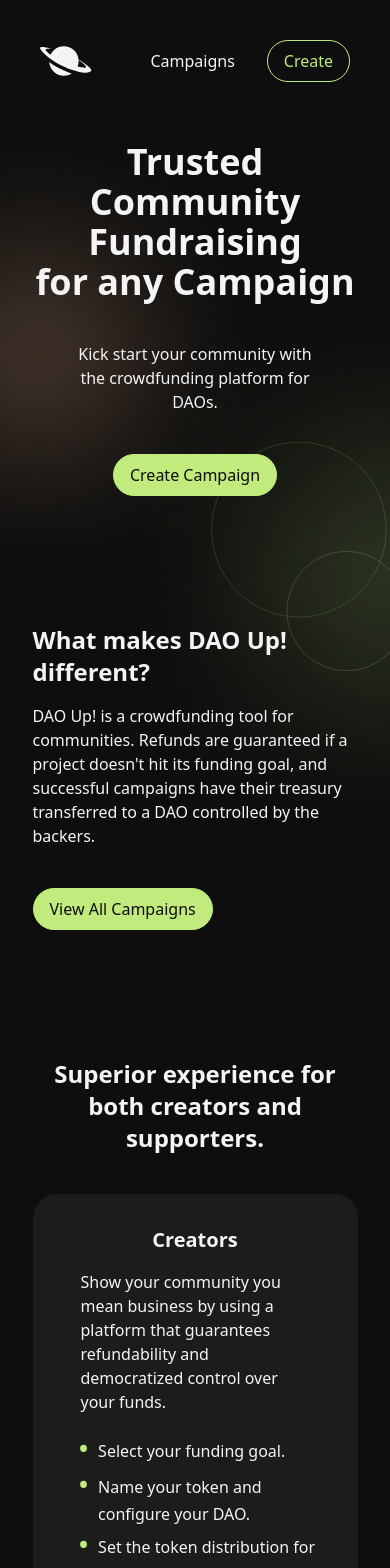
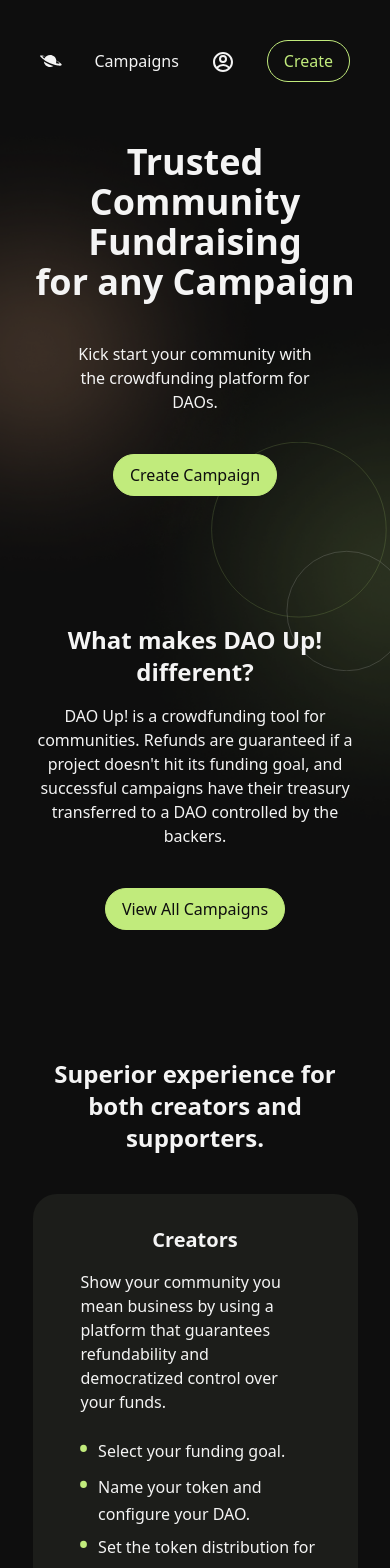
Before and after one commit to NoahSaso/dao-up, a Next.js app in the folder ui/: page / in a window 390 px wide. Shown: the top 1568 px of the page. Built offline with nearby package versions, Linux system fonts and the light colour scheme.

Commit message:
improved responsiveness and added me link

```diff
--- a/ui/components/ButtonLink.tsx
+++ b/ui/components/ButtonLink.tsx
@@ -1,16 +1,16 @@
 import classnames from "classnames"
 import Link from "next/link"
-import { FC } from "react"
+import { FC, ReactNode } from "react"
 
 interface ButtonLinkProps {
   href: string
-  label: string
+  children: ReactNode | ReactNode[]
   outline?: boolean
   className?: string
 }
 export const ButtonLink: FC<ButtonLinkProps> = ({
   href,
-  label,
+  children,
   outline,
   className,
 }) => (
@@ -29,7 +29,7 @@ export const ButtonLink: FC<ButtonLinkProps> = ({
         className
       )}
     >
-      {label}
+      {children}
     </a>
   </Link>
 )
--- a/ui/components/Header.tsx
+++ b/ui/components/Header.tsx
@@ -2,26 +2,24 @@ import cn from "classnames"
 import Image from "next/image"
 import Link from "next/link"
 import { useRouter } from "next/router"
-import { FC } from "react"
+import { FC, ReactNode } from "react"
+import { RiAccountCircleLine } from "react-icons/ri"
 
 import { ButtonLink } from "."
 
 interface NavItemProps {
   href: string
-  label: string
+  children: ReactNode | ReactNode[]
   action?: boolean
   className?: string
 }
-const NavItem: FC<NavItemProps> = ({ href, label, action, className }) => {
+const NavItem: FC<NavItemProps> = ({ href, children, action, className }) => {
   const { pathname } = useRouter()
 
   return action ? (
-    <ButtonLink
-      href={href}
-      label={label}
-      outline
-      className={cn("ml-8", className)}
-    />
+    <ButtonLink href={href} outline className={cn("ml-8", className)}>
+      {children}
+    </ButtonLink>
   ) : (
     <Link href={href}>
       <a
@@ -36,7 +34,7 @@ const NavItem: FC<NavItemProps> = ({ href, label, action, className }) => {
           className
         )}
       >
-        {label}
+        {children}
       </a>
     </Link>
   )
@@ -55,17 +53,22 @@ export const Header: FC = () => (
       </Link>
 
       <div className="flex flex-row items-center">
-        <NavItem href="/campaigns" label="Campaigns" />
+        <NavItem href="/campaigns">Campaigns</NavItem>
 
-        <NavItem href="/#faq" label="FAQ" className="hidden sm:inline-block" />
+        <NavItem href="/#faq" className="hidden sm:inline-block">
+          FAQ
+        </NavItem>
 
-        <NavItem
-          href="/create"
-          label="Create Campaign"
-          action
-          className="hidden sm:inline-block"
-        />
-        <NavItem href="/create" label="Create" action className="sm:hidden" />
+        <NavItem href="/me">
+          <RiAccountCircleLine size={24} />
+        </NavItem>
+
+        <NavItem href="/create" action className="hidden sm:inline-block">
+          Create Campaign
+        </NavItem>
+        <NavItem href="/create" action className="sm:hidden">
+          Create
+        </NavItem>
       </div>
     </nav>
   </header>
--- a/ui/pages/index.tsx
+++ b/ui/pages/index.tsx
@@ -168,11 +168,17 @@ const Home: NextPage = () => (
         Kick start your community with the crowdfunding platform for DAOs.
       </p>
 
-      <ButtonLink href="/create" label="Create Campaign" />
+      <ButtonLink href="/create">Create Campaign</ButtonLink>
     </CenteredColumn>
 
     <CenteredColumn topSpace>
-      <div className="w-full md:w-3/5">
+      <div
+        className={cn(
+          "w-full md:w-3/5",
+          "flex flex-col items-center text-center",
+          "sm:items-start sm:text-left"
+        )}
+      >
         <h2 className={cn("font-semibold", "text-2xl lg:text-3xl xl:text-4xl")}>
           What makes DAO Up! different?
         </h2>
@@ -184,7 +190,7 @@ const Home: NextPage = () => (
           backers.
         </p>
 
-        <ButtonLink href="/campaigns" label="View All Campaigns" />
+        <ButtonLink href="/campaigns">View All Campaigns</ButtonLink>
       </div>
     </CenteredColumn>
 
@@ -201,8 +207,8 @@ const Home: NextPage = () => (
 
       <div
         className={cn(
-          "flex flex-col justify-start items-stretch",
-          "md:flex-row md:justify-between xl:justify-evenly",
+          "flex flex-col justify-start items-center",
+          "md:flex-row md:justify-between md:items-stretch xl:justify-evenly",
           "mt-4 w-full"
         )}
       >
@@ -215,7 +221,7 @@ const Home: NextPage = () => (
             "Set the token distribution for creators.",
             "Kick start your community.",
           ]}
-          button={<ButtonLink href="/create" label="Create Campaign" />}
+          button={<ButtonLink href="/create">Create Campaign</ButtonLink>}
           className="mb-5 md:mb-0 md:mr-10"
         />
 
@@ -228,7 +234,7 @@ const Home: NextPage = () => (
             "Sleep well knowing you control your funds.",
             "Join the greatest DAOs in the cosmos.",
           ]}
-          button={<ButtonLink href="/campaigns" label="View All Campaigns" />}
+          button={<ButtonLink href="/campaigns">View All Campaigns</ButtonLink>}
         />
       </div>
     </CenteredColumn>
```
